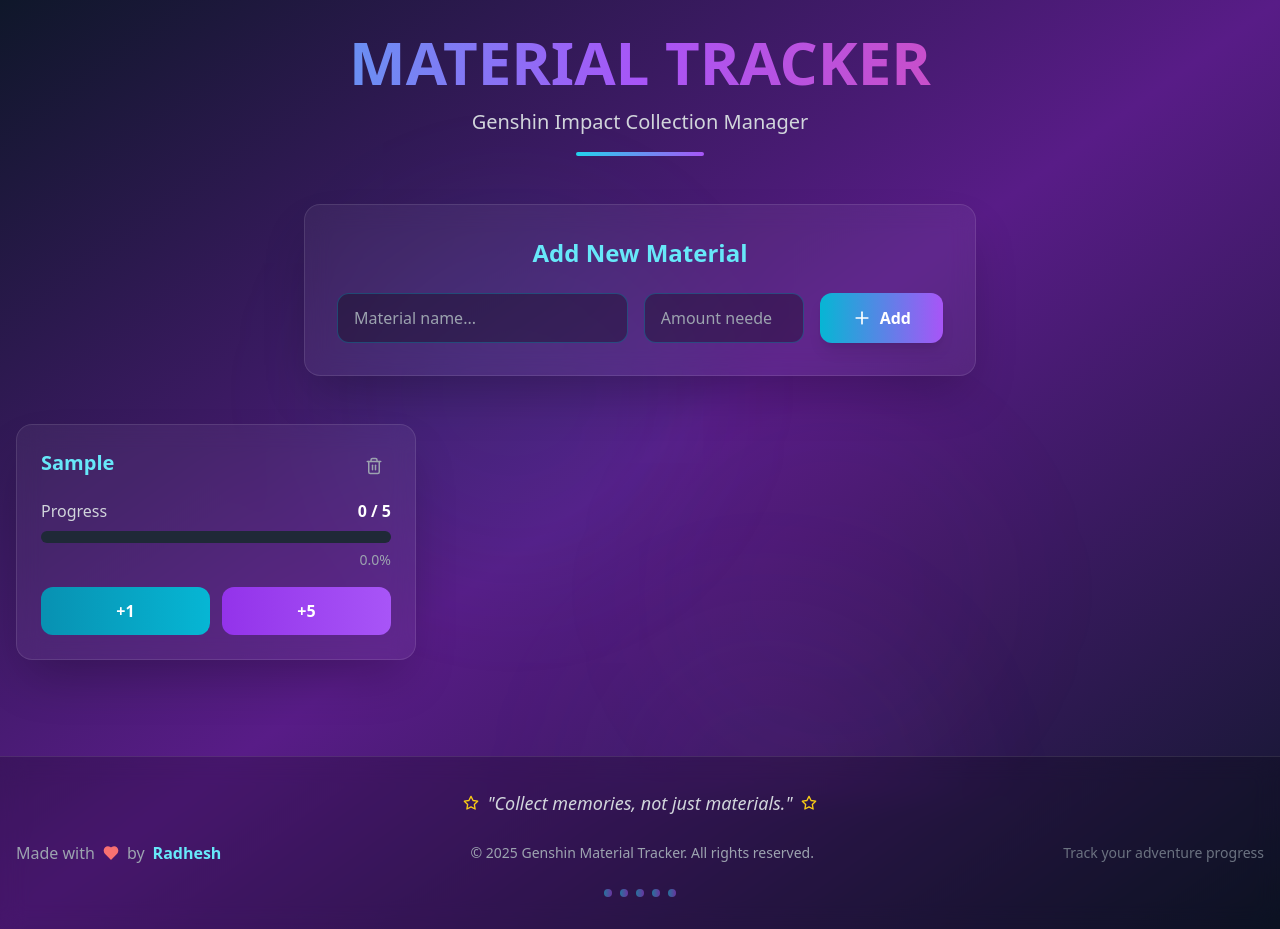
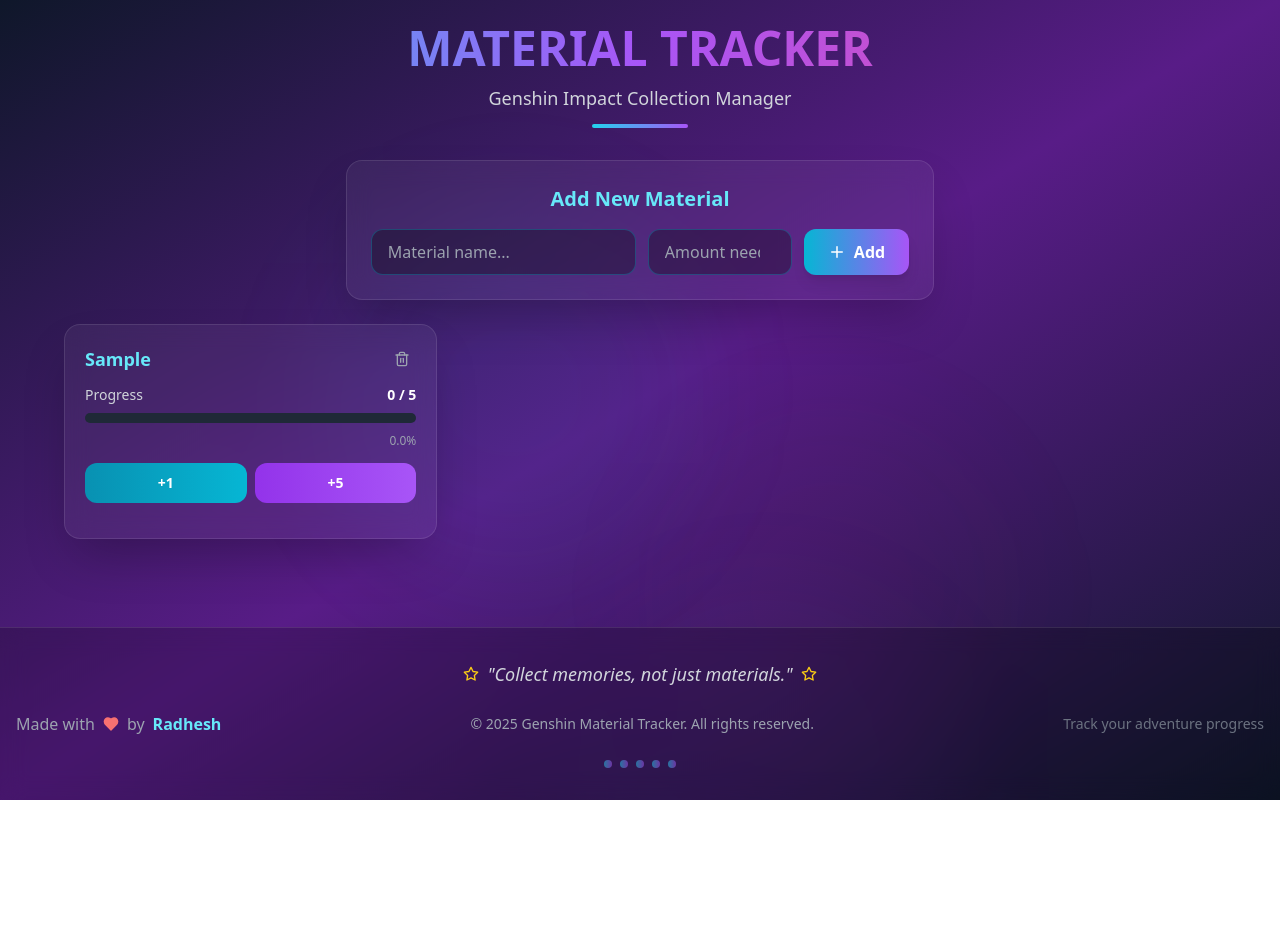
Before and after one commit to Radhesh20/Genshin-Material-tracker, a React (Vite) app: page / in a window 1280 px wide. Both pictures are taken after typing "Sample", "5" into the empty fields and a click on the button "Add". After the commit the page ends 800 px from the top, so only its background shows below. Built offline with nearby package versions, Linux system fonts and the light colour scheme.

Commit message:
Add pagination to prevent scrolling

```diff
--- a/src/App.tsx
+++ b/src/App.tsx
@@ -1,5 +1,5 @@
-import React, { useState } from 'react';
-import { Plus, Trash2 } from 'lucide-react';
+import React, { useState, useMemo } from 'react';
+import { Plus, Trash2, ChevronLeft, ChevronRight } from 'lucide-react';
 import { useLocalStorage } from './hooks/useLocalStorage';
 import Footer from './components/Footer';
 
@@ -13,6 +13,23 @@ interface Material {
 function App() {
   const [materials, setMaterials] = useLocalStorage<Material[]>('genshin-materials', []);
   const [newMaterial, setNewMaterial] = useState({ name: '', needed: 0 });
+  const [currentPage, setCurrentPage] = useState(1);
+
+  // Calculate items per page based on screen size
+  const itemsPerPage = 6; // 2 rows of 3 items each for optimal viewing
+
+  // Pagination logic
+  const totalPages = Math.ceil(materials.length / itemsPerPage);
+  const startIndex = (currentPage - 1) * itemsPerPage;
+  const endIndex = startIndex + itemsPerPage;
+  const currentMaterials = materials.slice(startIndex, endIndex);
+
+  // Reset to first page if current page becomes invalid
+  React.useEffect(() => {
+    if (currentPage > totalPages && totalPages > 0) {
+      setCurrentPage(1);
+    }
+  }, [currentPage, totalPages]);
 
   const addMaterial = () => {
     if (newMaterial.name.trim() && newMaterial.needed > 0) {
@@ -24,6 +41,10 @@ function App() {
       };
       setMaterials([...materials, material]);
       setNewMaterial({ name: '', needed: 0 });
+
+      // Navigate to the page where the new material will appear
+      const newTotalPages = Math.ceil((materials.length + 1) / itemsPerPage);
+      setCurrentPage(newTotalPages);
     }
   };
 
@@ -43,8 +64,12 @@ function App() {
     return Math.min((collected / needed) * 100, 100);
   };
 
+  const goToPage = (page: number) => {
+    setCurrentPage(Math.max(1, Math.min(page, totalPages)));
+  };
+
   return (
-    <div className="min-h-screen bg-gradient-to-br from-slate-900 via-purple-900 to-slate-900 text-white">
+    <div className="h-screen bg-gradient-to-br from-slate-900 via-purple-900 to-slate-900 text-white flex flex-col overflow-hidden">
       {/* Animated background elements */}
       <div className="fixed inset-0 overflow-hidden pointer-events-none">
         <div className="absolute top-1/4 left-1/4 w-96 h-96 bg-cyan-500/10 rounded-full blur-3xl animate-pulse"></div>
@@ -52,90 +77,93 @@ function App() {
         <div className="absolute top-1/2 left-1/2 w-96 h-96 bg-pink-500/5 rounded-full blur-3xl animate-pulse delay-2000"></div>
       </div>
 
-      <div className="relative z-10 container mx-auto px-4 py-8">
+      <div className="relative z-10 flex-1 flex flex-col container mx-auto px-4 py-6">
         {/* Header */}
-        <div className="text-center mb-12">
-          <h1 className="text-6xl font-bold bg-gradient-to-r from-cyan-400 via-purple-500 to-pink-500 bg-clip-text text-transparent mb-4">
+        <div className="text-center mb-8">
+          <h1 className="text-4xl lg:text-5xl font-bold bg-gradient-to-r from-cyan-400 via-purple-500 to-pink-500 bg-clip-text text-transparent mb-3">
             MATERIAL TRACKER
           </h1>
-          <p className="text-xl text-gray-300 font-light">
+          <p className="text-lg text-gray-300 font-light">
             Genshin Impact Collection Manager
           </p>
-          <div className="w-32 h-1 bg-gradient-to-r from-cyan-400 to-purple-500 mx-auto mt-4 rounded-full"></div>
+          <div className="w-24 h-1 bg-gradient-to-r from-cyan-400 to-purple-500 mx-auto mt-3 rounded-full"></div>
         </div>
 
         {/* Add Material Form */}
-        <div className="max-w-2xl mx-auto mb-12">
-          <div className="backdrop-blur-md bg-white/5 border border-white/10 rounded-2xl p-8 shadow-2xl">
-            <h2 className="text-2xl font-semibold mb-6 text-center text-cyan-300">
+        <div className="max-w-2xl mx-auto mb-6">
+          <div className="backdrop-blur-md bg-white/5 border border-white/10 rounded-2xl p-6 shadow-2xl">
+            <h2 className="text-xl font-semibold mb-4 text-center text-cyan-300">
               Add New Material
             </h2>
-            <div className="flex flex-col sm:flex-row gap-4">
+            <div className="flex flex-col sm:flex-row gap-3">
               <input
                 type="text"
                 placeholder="Material name..."
                 value={newMaterial.name}
                 onChange={(e) => setNewMaterial({ ...newMaterial, name: e.target.value })}
-                className="flex-1 px-4 py-3 bg-black/30 border border-cyan-500/30 rounded-xl text-white placeholder-gray-400 focus:outline-none focus:border-cyan-400 focus:ring-2 focus:ring-cyan-400/20 transition-all"
+                className="flex-1 px-4 py-2.5 bg-black/30 border border-cyan-500/30 rounded-xl text-white placeholder-gray-400 focus:outline-none focus:border-cyan-400 focus:ring-2 focus:ring-cyan-400/20 transition-all"
               />
               <input
                 type="number"
                 placeholder="Amount needed"
                 value={newMaterial.needed || ''}
                 onChange={(e) => setNewMaterial({ ...newMaterial, needed: parseInt(e.target.value) || 0 })}
-                className="w-full sm:w-40 px-4 py-3 bg-black/30 border border-cyan-500/30 rounded-xl text-white placeholder-gray-400 focus:outline-none focus:border-cyan-400 focus:ring-2 focus:ring-cyan-400/20 transition-all"
+                className="w-full sm:w-36 px-4 py-2.5 bg-black/30 border border-cyan-500/30 rounded-xl text-white placeholder-gray-400 focus:outline-none focus:border-cyan-400 focus:ring-2 focus:ring-cyan-400/20 transition-all"
               />
               <button
                 onClick={addMaterial}
-                className="px-8 py-3 bg-gradient-to-r from-cyan-500 to-purple-500 rounded-xl font-semibold hover:from-cyan-400 hover:to-purple-400 transform hover:scale-105 transition-all duration-200 flex items-center justify-center gap-2 shadow-lg hover:shadow-cyan-500/25"
+                className="px-6 py-2.5 bg-gradient-to-r from-cyan-500 to-purple-500 rounded-xl font-semibold hover:from-cyan-400 hover:to-purple-400 transform hover:scale-105 transition-all duration-200 flex items-center justify-center gap-2 shadow-lg hover:shadow-cyan-500/25"
               >
-                <Plus size={20} />
+                <Plus size={18} />
                 Add
               </button>
             </div>
           </div>
         </div>
 
+        {/* Materials Grid - Fixed Height Container */}
+        <div className="flex-1 flex flex-col min-h-0">
+          {materials.length > 0 ? (
+            <>
               {/* Materials Grid */}
-        {materials.length > 0 ? (
-          <div className="grid grid-cols-1 md:grid-cols-2 xl:grid-cols-3 gap-6 max-w-7xl mx-auto">
-            {materials.map((material) => {
+              <div className="flex-1 grid grid-cols-1 md:grid-cols-2 xl:grid-cols-3 gap-4 max-w-6xl mx-auto w-full">
+                {currentMaterials.map((material) => {
                   const progress = getProgressPercentage(material.collected, material.needed);
                   const isComplete = material.collected >= material.needed;
 
                   return (
                     <div
                       key={material.id}
-                  className={`backdrop-blur-md bg-white/5 border rounded-2xl p-6 shadow-2xl hover:shadow-cyan-500/10 transition-all duration-300 hover:scale-105 ${
+                      className={`backdrop-blur-md bg-white/5 border rounded-2xl p-5 shadow-2xl hover:shadow-cyan-500/10 transition-all duration-300 hover:scale-105 ${
                         isComplete
                           ? 'border-green-500/50 bg-green-500/5'
                           : 'border-white/10'
                       }`}
                     >
                       {/* Material Header */}
-                  <div className="flex justify-between items-start mb-4">
-                    <h3 className="text-xl font-semibold text-cyan-300 truncate pr-2">
+                      <div className="flex justify-between items-start mb-3">
+                        <h3 className="text-lg font-semibold text-cyan-300 truncate pr-2">
                           {material.name}
                         </h3>
                         <button
                           onClick={() => deleteMaterial(material.id)}
-                      className="p-2 text-gray-400 hover:text-red-400 hover:bg-red-500/10 rounded-lg transition-all"
+                          className="p-1.5 text-gray-400 hover:text-red-400 hover:bg-red-500/10 rounded-lg transition-all"
                         >
-                      <Trash2 size={18} />
+                          <Trash2 size={16} />
                         </button>
                       </div>
 
                       {/* Progress Info */}
-                  <div className="mb-4">
+                      <div className="mb-3">
                         <div className="flex justify-between items-center mb-2">
-                      <span className="text-gray-300">Progress</span>
-                      <span className={`font-bold ${isComplete ? 'text-green-400' : 'text-white'}`}>
+                          <span className="text-gray-300 text-sm">Progress</span>
+                          <span className={`font-bold text-sm ${isComplete ? 'text-green-400' : 'text-white'}`}>
                             {material.collected} / {material.needed}
                           </span>
                         </div>
 
                         {/* Progress Bar */}
-                    <div className="w-full bg-gray-800 rounded-full h-3 overflow-hidden">
+                        <div className="w-full bg-gray-800 rounded-full h-2.5 overflow-hidden">
                           <div
                             className={`h-full transition-all duration-500 rounded-full ${
                               isComplete
@@ -147,33 +175,33 @@ function App() {
                         </div>
 
                         <div className="text-right mt-1">
-                      <span className={`text-sm ${isComplete ? 'text-green-400' : 'text-gray-400'}`}>
+                          <span className={`text-xs ${isComplete ? 'text-green-400' : 'text-gray-400'}`}>
                             {progress.toFixed(1)}%
                           </span>
                         </div>
                       </div>
 
                       {/* Action Buttons */}
-                  <div className="flex gap-3">
+                      <div className="flex gap-2">
                         <button
                           onClick={() => incrementMaterial(material.id, 1)}
                           disabled={material.collected >= material.needed}
-                      className="flex-1 py-3 bg-gradient-to-r from-cyan-600 to-cyan-500 rounded-xl font-semibold hover:from-cyan-500 hover:to-cyan-400 disabled:from-gray-600 disabled:to-gray-500 disabled:cursor-not-allowed transition-all duration-200 hover:scale-105 disabled:scale-100"
+                          className="flex-1 py-2.5 bg-gradient-to-r from-cyan-600 to-cyan-500 rounded-xl font-semibold hover:from-cyan-500 hover:to-cyan-400 disabled:from-gray-600 disabled:to-gray-500 disabled:cursor-not-allowed transition-all duration-200 hover:scale-105 disabled:scale-100 text-sm"
                         >
                           +1
                         </button>
                         <button
                           onClick={() => incrementMaterial(material.id, 5)}
                           disabled={material.collected >= material.needed}
-                      className="flex-1 py-3 bg-gradient-to-r from-purple-600 to-purple-500 rounded-xl font-semibold hover:from-purple-500 hover:to-purple-400 disabled:from-gray-600 disabled:to-gray-500 disabled:cursor-not-allowed transition-all duration-200 hover:scale-105 disabled:scale-100"
+                          className="flex-1 py-2.5 bg-gradient-to-r from-purple-600 to-purple-500 rounded-xl font-semibold hover:from-purple-500 hover:to-purple-400 disabled:from-gray-600 disabled:to-gray-500 disabled:cursor-not-allowed transition-all duration-200 hover:scale-105 disabled:scale-100 text-sm"
                         >
                           +5
                         </button>
                       </div>
 
                       {isComplete && (
-                    <div className="mt-4 text-center">
-                      <span className="inline-block px-4 py-2 bg-green-500/20 text-green-400 rounded-full text-sm font-medium border border-green-500/30">
+                        <div className="mt-3 text-center">
+                          <span className="inline-block px-3 py-1.5 bg-green-500/20 text-green-400 rounded-full text-xs font-medium border border-green-500/30">
                             ✨ Complete!
                           </span>
                         </div>
@@ -182,19 +210,72 @@ function App() {
                   );
                 })}
               </div>
+
+              {/* Pagination Controls */}
+              {totalPages > 1 && (
+                <div className="flex items-center justify-center gap-4 mt-6">
+                  <button
+                    onClick={() => goToPage(currentPage - 1)}
+                    disabled={currentPage === 1}
+                    className="p-2 bg-white/10 border border-white/20 rounded-xl hover:bg-white/20 disabled:opacity-50 disabled:cursor-not-allowed transition-all duration-200 hover:scale-105 disabled:scale-100"
+                  >
+                    <ChevronLeft size={20} />
+                  </button>
+
+                  <div className="flex items-center gap-2">
+                    {[...Array(totalPages)].map((_, index) => {
+                      const pageNumber = index + 1;
+                      return (
+                        <button
+                          key={pageNumber}
+                          onClick={() => goToPage(pageNumber)}
+                          className={`w-10 h-10 rounded-xl font-semibold transition-all duration-200 hover:scale-105 ${
+                            currentPage === pageNumber
+                              ? 'bg-gradient-to-r from-cyan-500 to-purple-500 text-white shadow-lg'
+                              : 'bg-white/10 border border-white/20 hover:bg-white/20'
+                          }`}
+                        >
+                          {pageNumber}
+                        </button>
+                      );
+                    })}
+                  </div>
+
+                  <button
+                    onClick={() => goToPage(currentPage + 1)}
+                    disabled={currentPage === totalPages}
+                    className="p-2 bg-white/10 border border-white/20 rounded-xl hover:bg-white/20 disabled:opacity-50 disabled:cursor-not-allowed transition-all duration-200 hover:scale-105 disabled:scale-100"
+                  >
+                    <ChevronRight size={20} />
+                  </button>
+                </div>
+              )}
+
+              {/* Page Info */}
+              {totalPages > 1 && (
+                <div className="text-center mt-3">
+                  <span className="text-sm text-gray-400">
+                    Page {currentPage} of {totalPages} • {materials.length} total materials
+                  </span>
+                </div>
+              )}
+            </>
           ) : (
-          <div className="text-center py-16">
-            <div className="w-32 h-32 mx-auto mb-8 rounded-full bg-gradient-to-br from-cyan-500/20 to-purple-500/20 flex items-center justify-center">
-              <Plus size={48} className="text-gray-400" />
+            <div className="flex-1 flex items-center justify-center">
+              <div className="text-center">
+                <div className="w-24 h-24 mx-auto mb-6 rounded-full bg-gradient-to-br from-cyan-500/20 to-purple-500/20 flex items-center justify-center">
+                  <Plus size={36} className="text-gray-400" />
                 </div>
-            <h3 className="text-2xl font-semibold text-gray-300 mb-4">
+                <h3 className="text-xl font-semibold text-gray-300 mb-3">
                   No Materials Added Yet
                 </h3>
-            <p className="text-gray-500 max-w-md mx-auto">
+                <p className="text-gray-500 max-w-md mx-auto text-sm">
                   Start by adding your first material to track your collection progress for Genshin Impact
                 </p>
               </div>
+            </div>
           )}
+        </div>
       </div>
       <Footer />
     </div>
```
Lines whose indentation alone changed are shown as unchanged.
